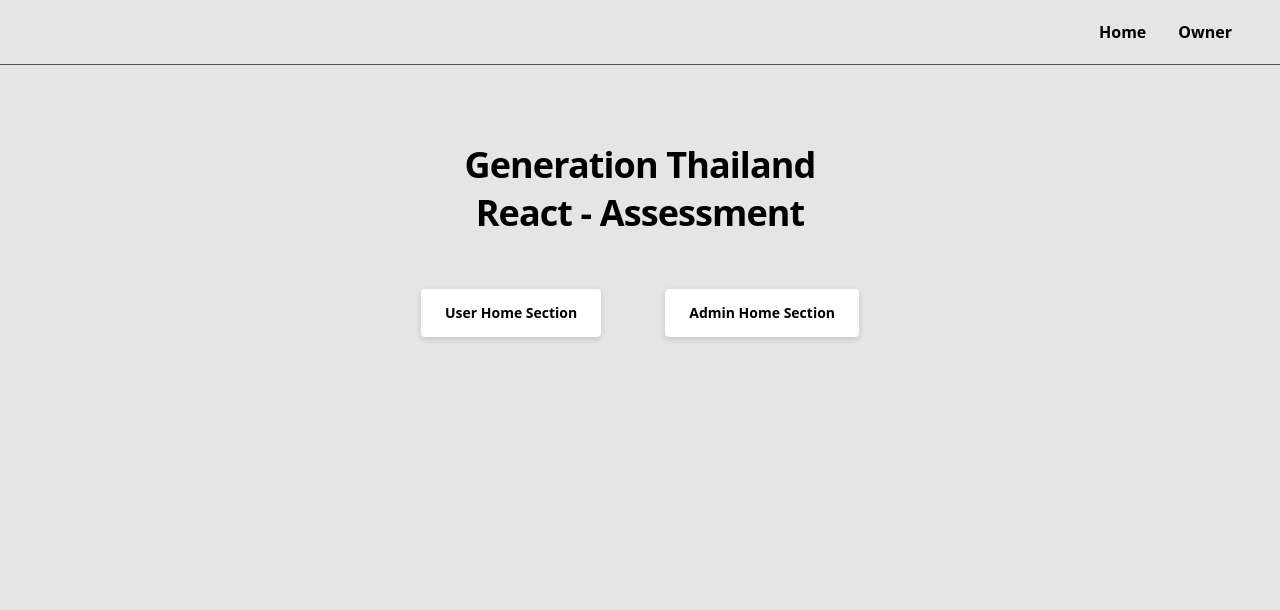
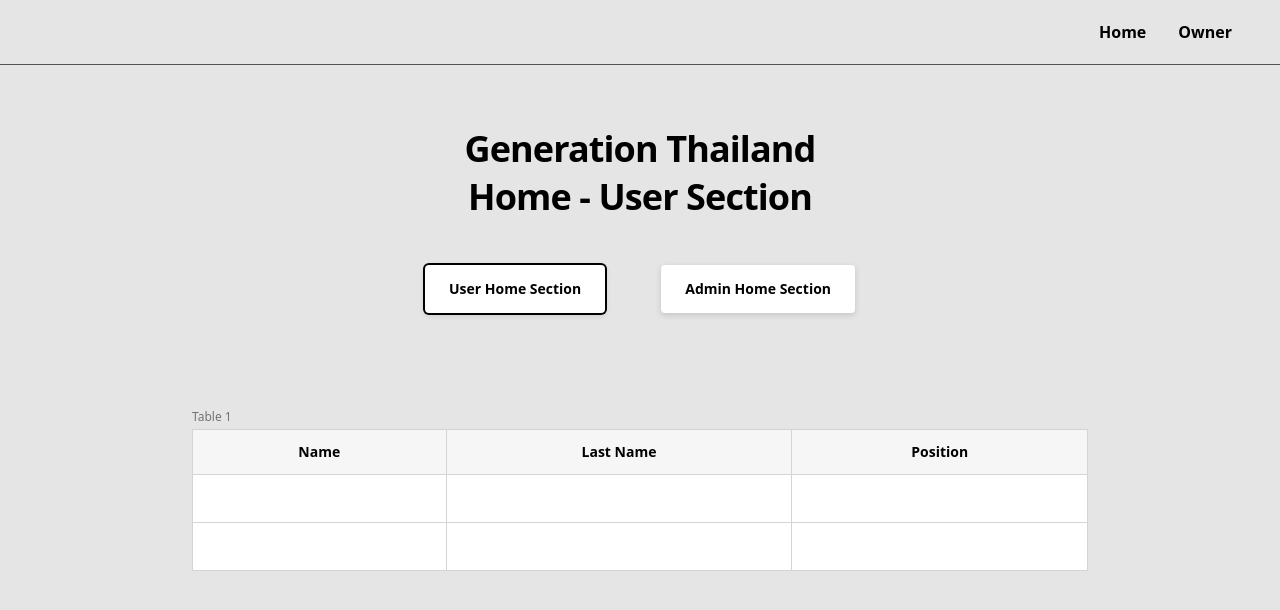
Before and after one commit to Bell914/jsd13-week09-react-assessment, a React (Vite) app: page / in a window 1280 px wide. Both pictures are taken after a click on the button "User Home Section". Shown: the top 610 px of the page. Built offline with nearby package versions, Linux system fonts and the light colour scheme.

Commit message:
add Create User form and interactive Table component

```diff
--- a/src/components/Table.jsx
+++ b/src/components/Table.jsx
@@ -1,60 +1,79 @@
 export default function Table({ members = [], isAdmin = false, onDelete }) {
-  if (!members || members.length === 0) {
   return (
-      <div className="w-full bg-white rounded-xl shadow-sm border border-slate-200 p-8 text-center text-slate-500">
-        <p className="text-base font-medium">No members found.</p>
+    <div className="w-full max-w-4xl mx-auto mt-8">
+      <div className="text-xs text-neutral-500 mb-1 text-left">Table 1</div>
+      <table className="w-full border-collapse border border-neutral-300 bg-white text-sm">
+        <thead>
+          <tr className="bg-neutral-100/90 text-black">
+            <th className="border border-neutral-300 px-6 py-3 font-bold text-center">
+              Name
+            </th>
+            <th className="border border-neutral-300 px-6 py-3 font-bold text-center">
+              Last Name
+            </th>
+            <th className="border border-neutral-300 px-6 py-3 font-bold text-center">
+              Position
+            </th>
             {isAdmin && (
-          <p className="text-sm text-slate-400 mt-1">
-            Fill in the form above to add a new member.
-          </p>
+              <th className="border border-neutral-300 px-6 py-3 font-bold text-center">
+                Action
+              </th>
             )}
-      </div>
-    );
-  }
-
-  return (
-    <div className="w-full overflow-hidden bg-white rounded-xl shadow-sm border border-slate-200">
-      <div className="overflow-x-auto">
-        <table className="w-full text-left border-collapse">
-          <thead>
-            <tr className="bg-slate-100/80 border-b border-slate-200 text-slate-700 text-xs font-semibold uppercase tracking-wider">
-              <th className="py-3.5 px-6">Name</th>
-              <th className="py-3.5 px-6">Last Name</th>
-              <th className="py-3.5 px-6">Position</th>
-              {isAdmin && <th className="py-3.5 px-6 text-center">Action</th>}
           </tr>
         </thead>
-          <tbody className="divide-y divide-slate-100 text-sm text-slate-700">
-            {members.map((member) => (
-              <tr
-                key={member.id}
-                className="hover:bg-slate-50/80 transition-colors"
-              >
-                <td className="py-4 px-6 font-medium text-slate-900">
+        <tbody>
+          {members.length > 0 ? (
+            members.map((member) => (
+              <tr key={member.id} className="text-center hover:bg-neutral-50">
+                <td className="border border-neutral-300 px-6 py-3 text-neutral-800">
                   {member.name}
                 </td>
-                <td className="py-4 px-6">{member.lastname}</td>
-                <td className="py-4 px-6">
-                  <span className="inline-flex items-center px-2.5 py-0.5 rounded-full text-xs font-medium bg-amber-50 text-amber-800 border border-amber-200/60">
+                <td className="border border-neutral-300 px-6 py-3 text-neutral-800">
+                  {member.lastname}
+                </td>
+                <td className="border border-neutral-300 px-6 py-3 text-neutral-800">
                   {member.position}
-                  </span>
                 </td>
                 {isAdmin && (
-                  <td className="py-4 px-6 text-center">
+                  <td className="border border-neutral-300 px-6 py-3">
                     <button
                       type="button"
                       onClick={() => onDelete && onDelete(member.id)}
-                      className="cursor-pointer inline-flex items-center justify-center px-3 py-1.5 text-xs font-semibold text-rose-600 hover:text-white bg-rose-50 hover:bg-rose-600 border border-rose-200 hover:border-rose-600 rounded-lg transition-all duration-150 active:scale-95 shadow-xs"
+                      className="cursor-pointer text-red-600 font-bold hover:underline"
                     >
                       Delete
                     </button>
                   </td>
                 )}
               </tr>
-            ))}
+            ))
+          ) : (
+            // Render empty rows if no members yet (matching wireframe appearance)
+            <>
+              <tr className="text-center h-12">
+                <td className="border border-neutral-300 px-6 py-3 text-neutral-400"></td>
+                <td className="border border-neutral-300 px-6 py-3 text-neutral-400"></td>
+                <td className="border border-neutral-300 px-6 py-3 text-neutral-400"></td>
+                {isAdmin && (
+                  <td className="border border-neutral-300 px-6 py-3">
+                    <span className="text-red-500 font-bold">Delete</span>
+                  </td>
+                )}
+              </tr>
+              <tr className="text-center h-12">
+                <td className="border border-neutral-300 px-6 py-3 text-neutral-400"></td>
+                <td className="border border-neutral-300 px-6 py-3 text-neutral-400"></td>
+                <td className="border border-neutral-300 px-6 py-3 text-neutral-400"></td>
+                {isAdmin && (
+                  <td className="border border-neutral-300 px-6 py-3">
+                    <span className="text-red-500 font-bold">Delete</span>
+                  </td>
+                )}
+              </tr>
+            </>
+          )}
         </tbody>
       </table>
     </div>
-    </div>
   );
 }
--- a/src/pages/Home.jsx
+++ b/src/pages/Home.jsx
@@ -1,33 +1,135 @@
+import { useState } from "react";
+import Table from "../components/Table";
+
 export default function Home() {
+  const [sector, setSector] = useState("default"); // 'default' | 'user' | 'admin'
+  const [members, setMembers] = useState([]);
+  const [formData, setFormData] = useState({
+    name: "",
+    lastname: "",
+    position: "",
+  });
+
+  const handleInputChange = (e) => {
+    const { name, value } = e.target;
+    setFormData((prev) => ({
+      ...prev,
+      [name]: value,
+    }));
+  };
+
+  const handleSave = (e) => {
+    e.preventDefault();
+    if (!formData.name.trim() || !formData.lastname.trim() || !formData.position.trim()) {
+      return;
+    }
+
+    const newMember = {
+      id: Date.now(),
+      name: formData.name.trim(),
+      lastname: formData.lastname.trim(),
+      position: formData.position.trim(),
+    };
+
+    setMembers((prev) => [...prev, newMember]);
+    setFormData({ name: "", lastname: "", position: "" });
+  };
+
+  const handleDelete = (id) => {
+    setMembers((prev) => prev.filter((m) => m.id !== id));
+  };
+
+  // Determine Title based on current Sector
+  const getSubTitle = () => {
+    if (sector === "user") return "Home - User Section";
+    if (sector === "admin") return "Home - Admin Section";
+    return "React - Assessment";
+  };
+
   return (
-    <div className="flex flex-col items-center justify-center pt-20 pb-16 px-4">
-      {/* Title Section */}
-      <div className="text-center space-y-2 mb-14">
+    <div className="flex flex-col items-center justify-center pt-16 pb-20 px-4 max-w-5xl mx-auto">
+      {/* Header Section */}
+      <div className="text-center space-y-2 mb-12">
         <h1 className="text-4xl font-extrabold text-black tracking-tight">
           Generation Thailand
-
         </h1>
         <h2 className="text-4xl font-extrabold text-black tracking-tight">
-          React - Assessment
+          {getSubTitle()}
         </h2>
       </div>
 
-      {/* Action Buttons */}
-      <div className="flex flex-wrap items-center justify-center gap-16">
+      {/* Sector Switcher Buttons */}
+      <div className="flex flex-wrap items-center justify-center gap-14 mb-16">
         <button
           type="button"
-          className="cursor-pointer bg-white text-black font-bold text-sm px-6 py-3.5 rounded shadow-[0_2px_6px_rgba(0,0,0,0.15)] hover:shadow-[0_4px_10px_rgba(0,0,0,0.2)] active:scale-95 transition-all"
+          onClick={() => setSector("user")}
+          className={`cursor-pointer bg-white text-black font-bold text-sm px-6 py-3.5 rounded shadow-[0_2px_6px_rgba(0,0,0,0.15)] hover:shadow-[0_4px_10px_rgba(0,0,0,0.2)] active:scale-95 transition-all ${
+            sector === "user" ? "ring-2 ring-black" : ""
+          }`}
         >
           User Home Section
         </button>
 
         <button
           type="button"
-          className="cursor-pointer bg-white text-black font-bold text-sm px-6 py-3.5 rounded shadow-[0_2px_6px_rgba(0,0,0,0.15)] hover:shadow-[0_4px_10px_rgba(0,0,0,0.2)] active:scale-95 transition-all"
+          onClick={() => setSector("admin")}
+          className={`cursor-pointer bg-white text-black font-bold text-sm px-6 py-3.5 rounded shadow-[0_2px_6px_rgba(0,0,0,0.15)] hover:shadow-[0_4px_10px_rgba(0,0,0,0.2)] active:scale-95 transition-all ${
+            sector === "admin" ? "ring-2 ring-black" : ""
+          }`}
         >
           Admin Home Section
         </button>
       </div>
+
+      {/* Admin Sector: Create User Form */}
+      {sector === "admin" && (
+        <div className="w-full max-w-4xl mb-12">
+          <h3 className="text-xl font-bold text-black mb-4 text-left">
+            Create User Here
+          </h3>
+          <form onSubmit={handleSave} className="flex flex-wrap sm:flex-nowrap items-center gap-4">
+            <input
+              type="text"
+              name="name"
+              placeholder="Name"
+              value={formData.name}
+              onChange={handleInputChange}
+              className="flex-1 min-w-[140px] bg-white text-black text-sm px-4 py-2.5 rounded shadow-[0_1px_4px_rgba(0,0,0,0.1)] border border-neutral-200 focus:outline-none placeholder-neutral-400"
+            />
+            <input
+              type="text"
+              name="lastname"
+              placeholder="Last Name"
+              value={formData.lastname}
+              onChange={handleInputChange}
+              className="flex-1 min-w-[140px] bg-white text-black text-sm px-4 py-2.5 rounded shadow-[0_1px_4px_rgba(0,0,0,0.1)] border border-neutral-200 focus:outline-none placeholder-neutral-400"
+            />
+            <input
+              type="text"
+              name="position"
+              placeholder="Position"
+              value={formData.position}
+              onChange={handleInputChange}
+              className="flex-1 min-w-[140px] bg-white text-black text-sm px-4 py-2.5 rounded shadow-[0_1px_4px_rgba(0,0,0,0.1)] border border-neutral-200 focus:outline-none placeholder-neutral-400"
+            />
+            <button
+              type="submit"
+              className="cursor-pointer bg-[#5c67f5] hover:bg-[#4b55e0] text-white font-semibold text-sm px-7 py-2.5 rounded shadow active:scale-95 transition"
+            >
+              Save
+            </button>
+          </form>
+        </div>
+      )}
+
+      {/* Table Section (User / Admin) */}
+      {(sector === "user" || sector === "admin") && (
+        <Table
+          members={members}
+          isAdmin={sector === "admin"}
+          onDelete={handleDelete}
+        />
+      )}
     </div>
   );
 }
```
Lines whose indentation alone changed are shown as unchanged.
